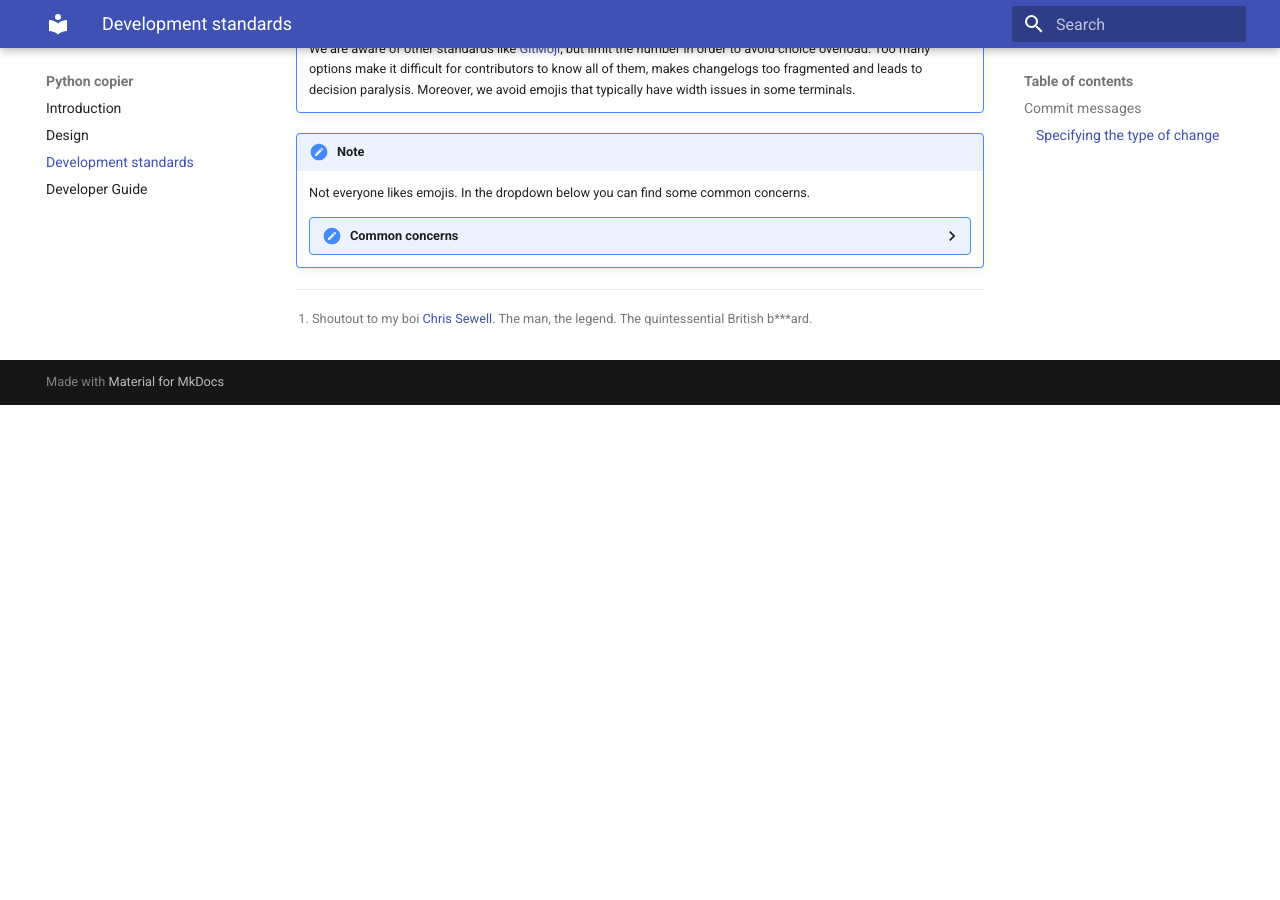
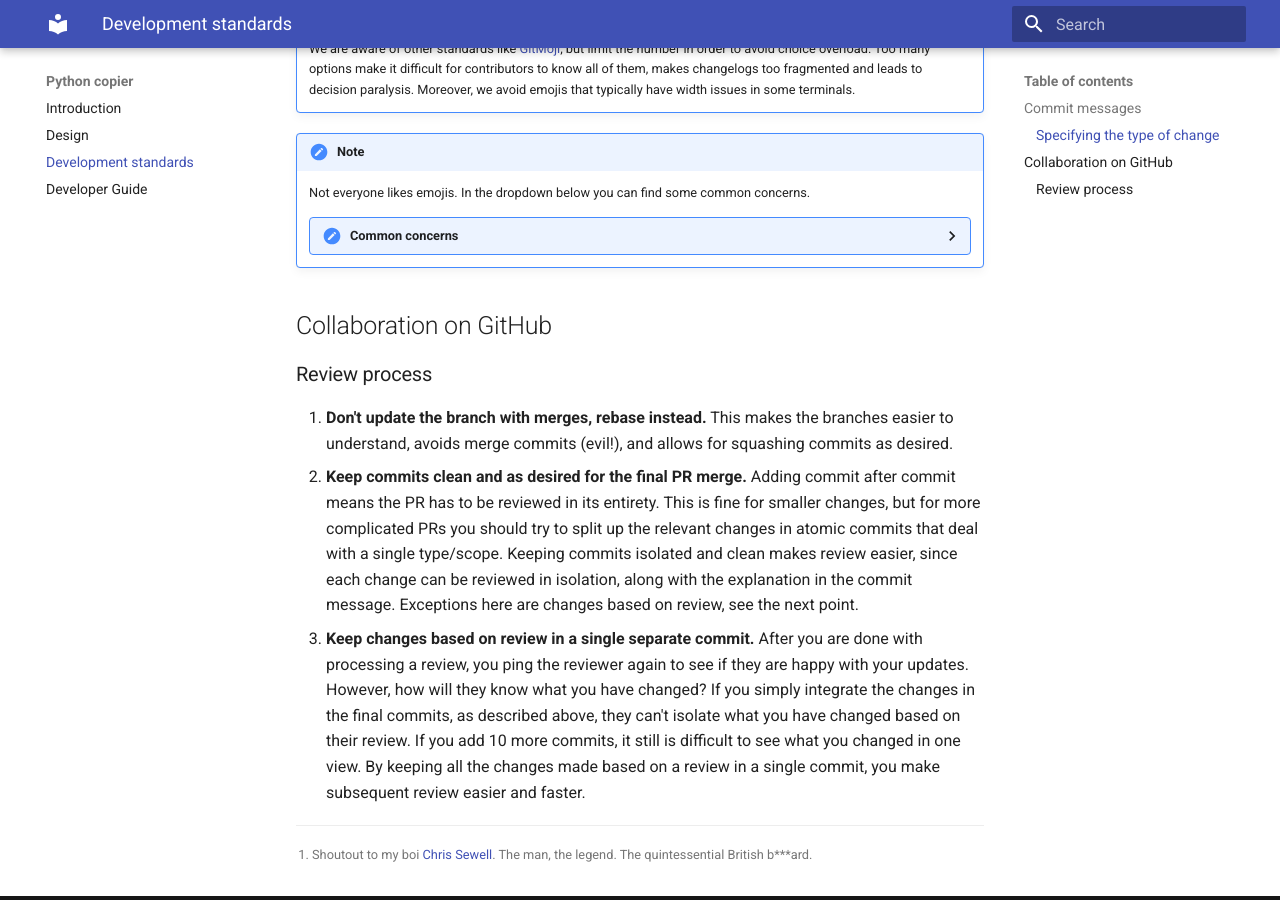
Before and after one commit to mbercx/python-copier, an MkDocs documentation site: the page built from docs/dev-standards.md, in a window 1280 px wide and 900 px high, scrolled down 2993 px. Built offline with MkDocs 1.6.1 and Material for MkDocs 9.7.7, drawn with Linux system fonts in a browser that asks for light colours; before the commit the page ends 3398 px from its top, so only the background shows below that.

Commit message:
📚 Standards: add some basic notes on GitHub review

```diff
--- a/docs/dev-standards.md
+++ b/docs/dev-standards.md
@@ -145,3 +145,21 @@
 
         The icon is metadata, not decoration.
         It improves triage and doesn’t replace clear subjects/bodies.
+
+## Collaboration on GitHub
+
+### Review process
+
+1. **Don't update the branch with merges, rebase instead.**
+   This makes the branches easier to understand, avoids merge commits (evil!), and allows for squashing commits as desired.
+2. **Keep commits clean and as desired for the final PR merge.**
+   Adding commit after commit means the PR has to be reviewed in its entirety.
+   This is fine for smaller changes, but for more complicated PRs you should try to split up the relevant changes in atomic commits that deal with a single type/scope.
+   Keeping commits isolated and clean makes review easier, since each change can be reviewed in isolation, along with the explanation in the commit message.
+   Exceptions here are changes based on review, see the next point.
+3. **Keep changes based on review in a single separate commit.**
+   After you are done with processing a review, you ping the reviewer again to see if they are happy with your updates.
+   However, how will they know what you have changed?
+   If you simply integrate the changes in the final commits, as described above, they can't isolate what you have changed based on their review.
+   If you add 10 more commits, it still is difficult to see what you changed in one view.
+   By keeping all the changes made based on a review in a single commit, you make subsequent review easier and faster.
```
